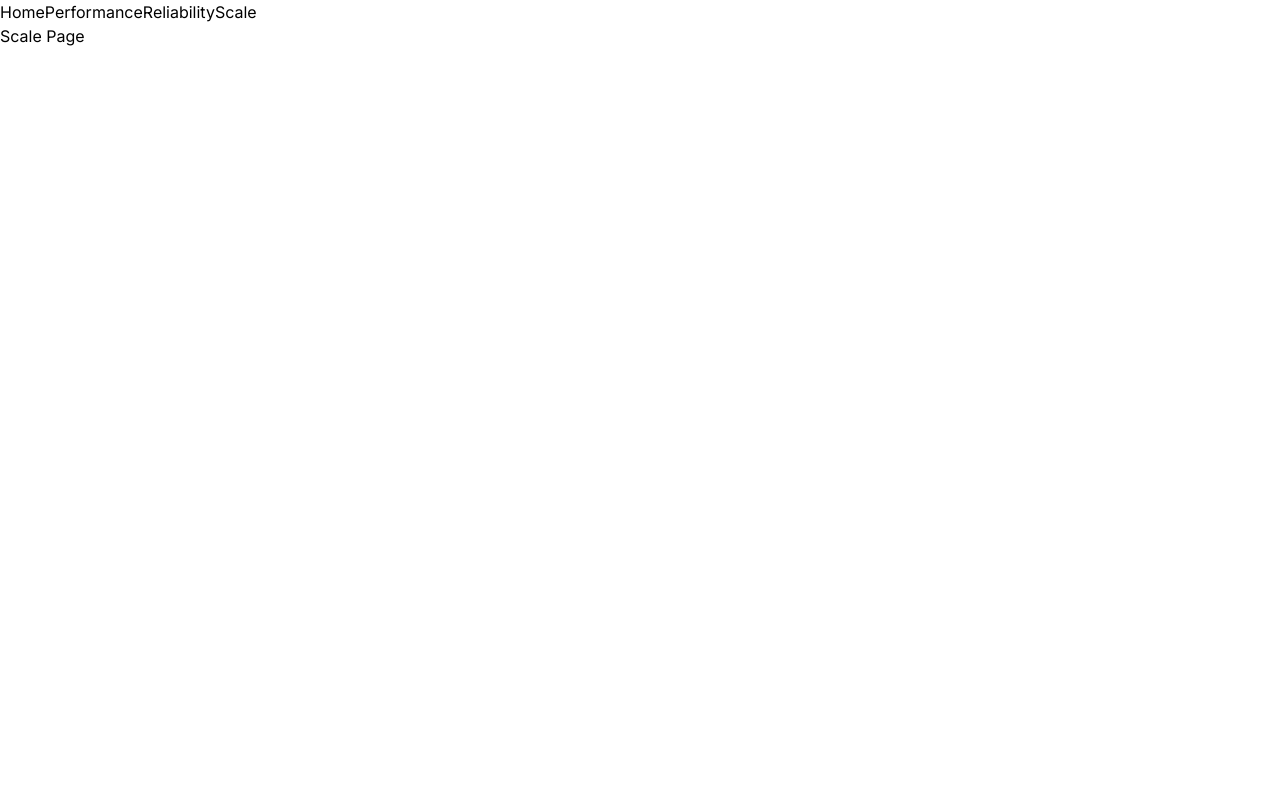
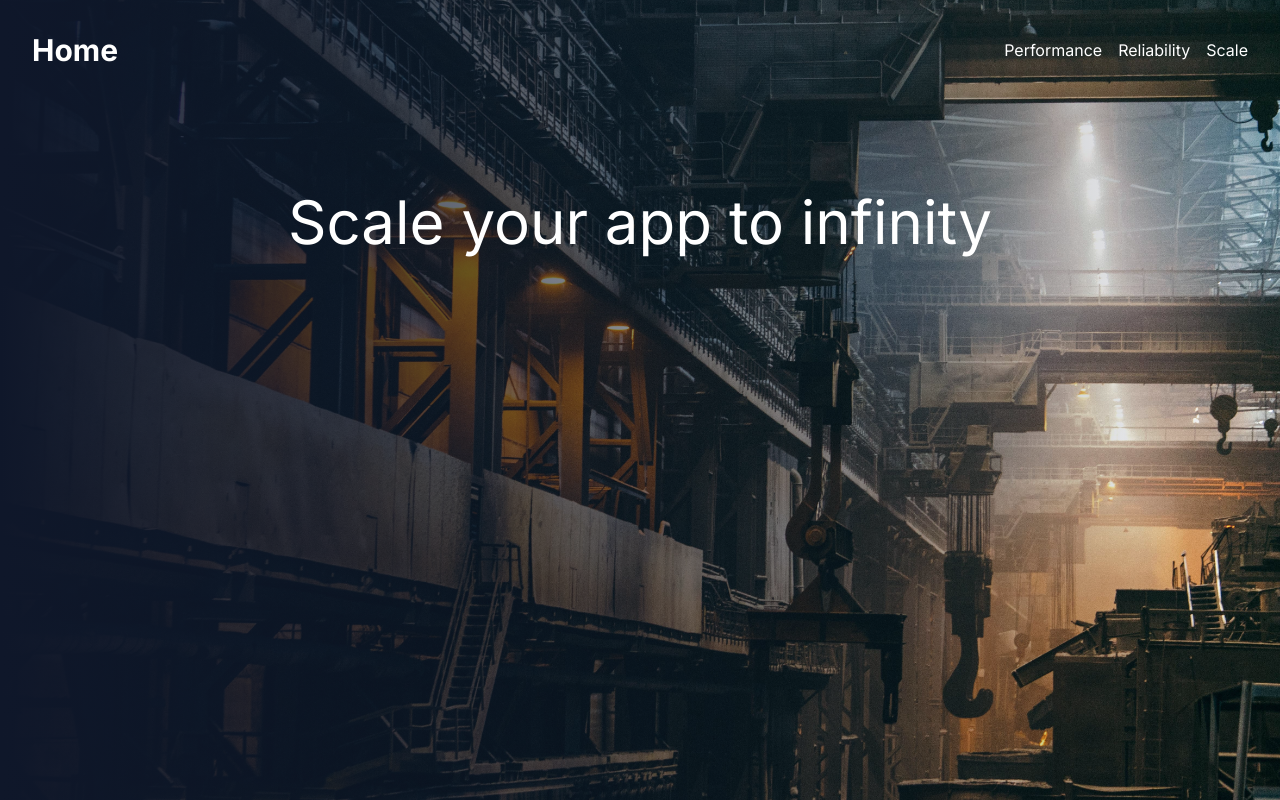
Before and after one commit to Harry8679/NextJS-Corp-Steph_Grid, a Next.js app: page /scale in a window 1280 px wide. Built offline with nearby package versions, Linux system fonts and the light colour scheme.

Commit message:
Adding Some Styling

```diff
--- a/src/app/page.tsx
+++ b/src/app/page.tsx
@@ -1,4 +1,3 @@
-// import Image from 'next/image';
 import homeImg from 'public/home.jpg';
 import Hero from "@/components/hero";
 
--- a/src/app/performance/page.tsx
+++ b/src/app/performance/page.tsx
@@ -1,3 +1,8 @@
+import performanceImg from 'public/performance.jpg';
+import Hero from "@/components/hero";
+
 export default function PerformancePage() {
-    return <div>Performance Page</div>
+  return (
+    <Hero imgData={performanceImg} imgAtl='welding' title='We serve high performance applications' />
+  );
 }
--- a/src/app/reliability/page.tsx
+++ b/src/app/reliability/page.tsx
@@ -1,3 +1,8 @@
+import reliabilityImg from 'public/reliability.jpg';
+import Hero from "@/components/hero";
+
 export default function ReliabilityPage() {
-    return <div>Reliability Page</div>
+  return (
+    <Hero imgData={reliabilityImg} imgAtl='welding' title='Super high reliability hosting' />
+  );
 }
--- a/src/app/scale/page.tsx
+++ b/src/app/scale/page.tsx
@@ -1,3 +1,8 @@
+import scaleImg from 'public/scale.jpg';
+import Hero from "@/components/hero";
+
 export default function ScalePage() {
-    return <div>Scale Page</div>
+  return (
+    <Hero imgData={scaleImg} imgAtl='welding' title='Scale your app to infinity' />
+  );
 }
--- a/src/components/header.tsx
+++ b/src/components/header.tsx
@@ -2,11 +2,15 @@
 
 export default function Header() {
     return (
-        <div>
-          <Link href='/'>Home</Link>
-          <Link href='/performance'>Performance</Link>
-          <Link href='/reliability'>Reliability</Link>
-          <Link href='/scale'>Scale</Link>
+        <div className='w-full absolute text-white z-10'>
+          <nav className="conatiner relative flex flex-wrap items-center justify-between mx-auto p-8">
+            <Link href='/' className='font-bold text-3xl'>Home</Link>
+            <div className="space-x-4">
+                <Link href='/performance'>Performance</Link>
+                <Link href='/reliability'>Reliability</Link>
+                <Link href='/scale'>Scale</Link>
+            </div>
+          </nav>
         </div>
     );
 };
```
